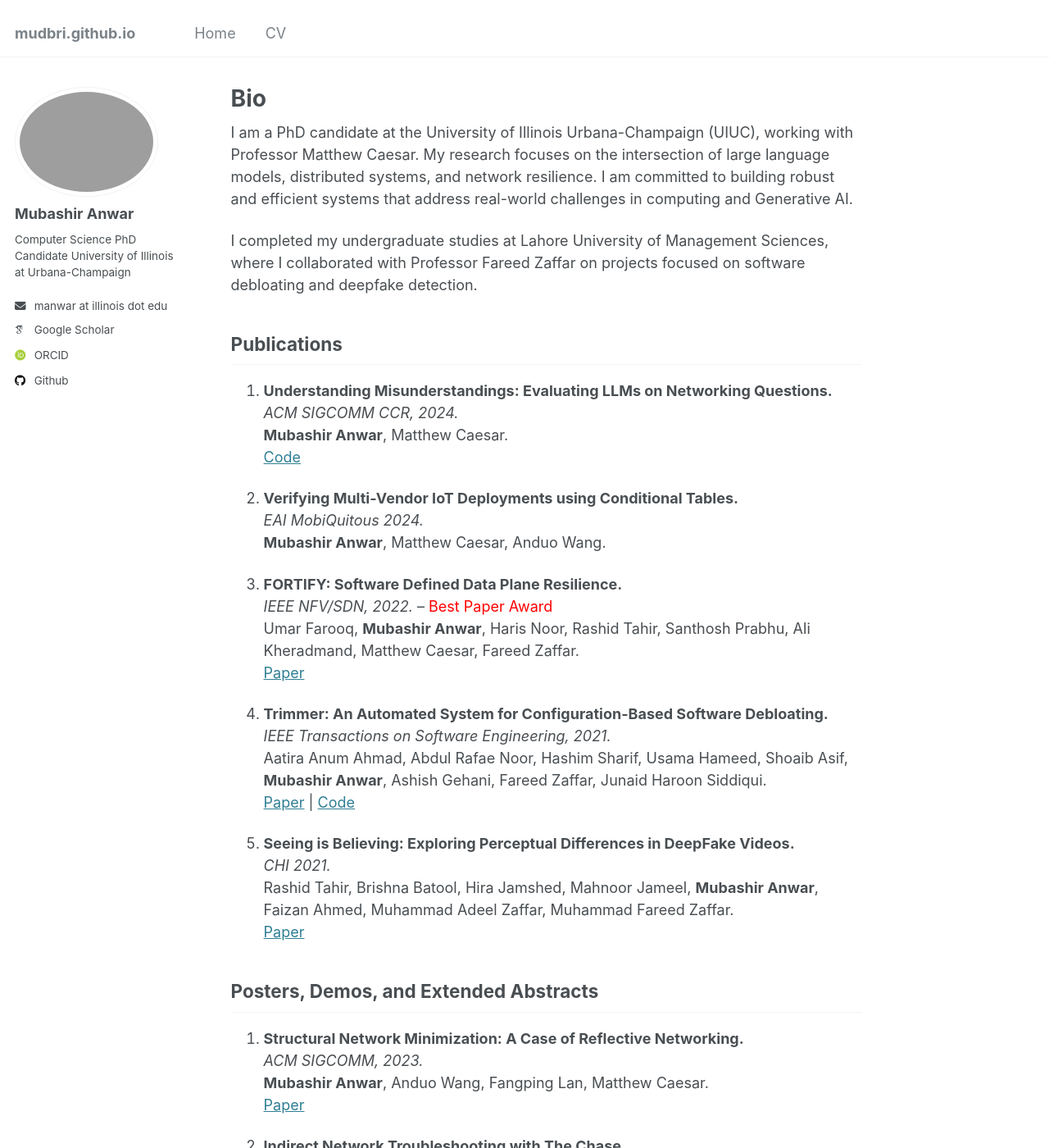
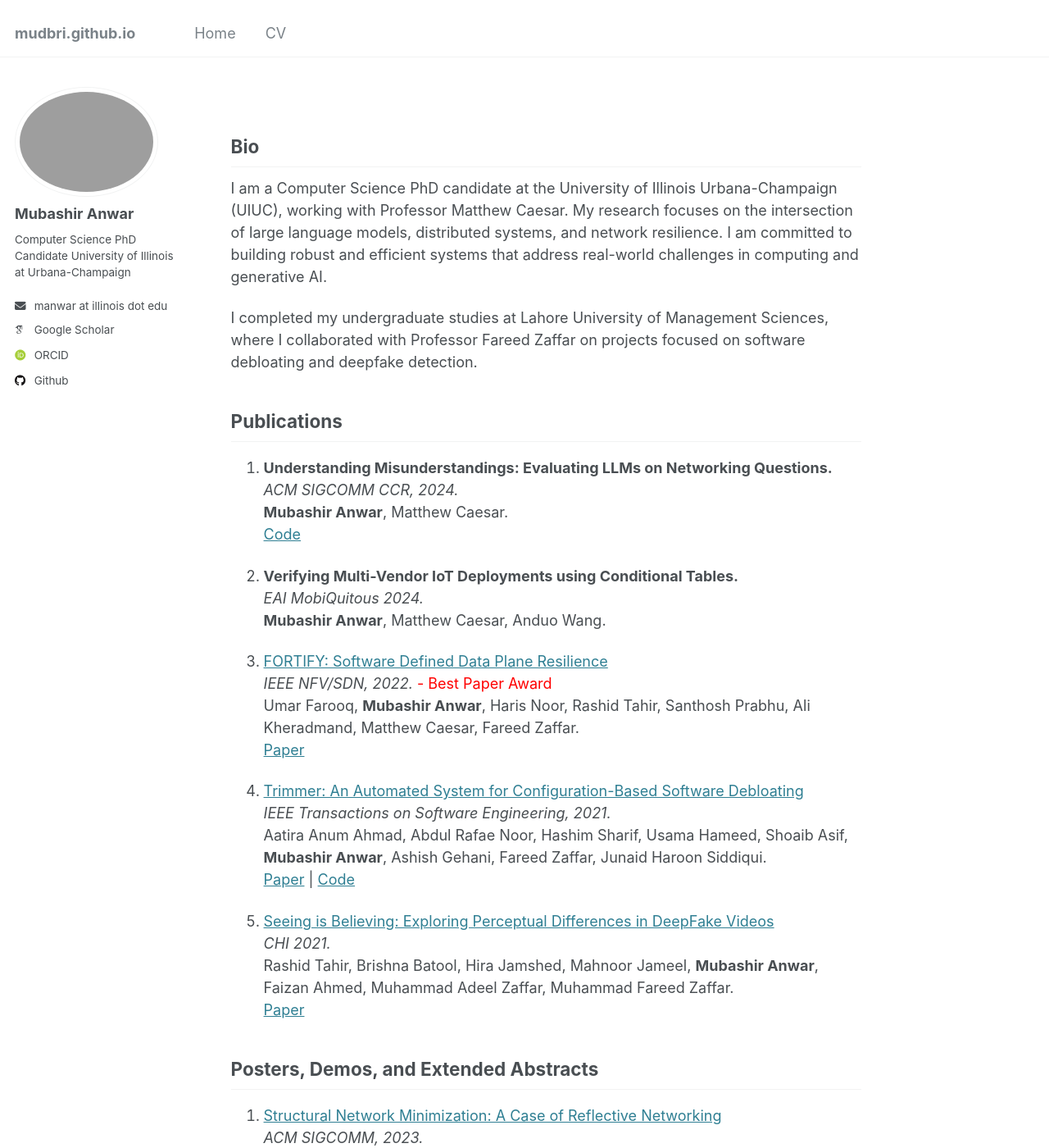
Before and after one commit to mudbri/mudbri.github.io, a Jekyll site: the page built from _pages/about.md, in a window 1280 px wide and 1400 px high. Shown: the whole window at 82% size. Built offline with Jekyll 4.4.1, drawn with Linux system fonts in a browser that asks for light colours; some web fonts are replaced; some of the changed text lies outside the part shown.

Commit message:
Update about.md

```diff
--- a/_pages/about.md
+++ b/_pages/about.md
@@ -1,15 +1,15 @@
 ---
 permalink: /
-title: "Bio"
+title: ""
 author_profile: true
 redirect_from:
   - /about/
   - /about.html
 ---
 
-<!-- Bio
------- -->
-I am a PhD candidate at the University of Illinois Urbana-Champaign (UIUC), working with Professor Matthew Caesar. My research focuses on the intersection of large language models, distributed systems, and network resilience. I am committed to building robust and efficient systems that address real-world challenges in computing and Generative AI.
+Bio
+------
+I am a Computer Science PhD candidate at the University of Illinois Urbana-Champaign (UIUC), working with Professor Matthew Caesar. My research focuses on the intersection of large language models, distributed systems, and network resilience. I am committed to building robust and efficient systems that address real-world challenges in computing and generative AI.
 
 I completed my undergraduate studies at Lahore University of Management Sciences, where I collaborated with Professor Fareed Zaffar on projects focused on software debloating and deepfake detection.
 
@@ -24,39 +24,39 @@ Publications
    **Mubashir Anwar**, Matthew Caesar, Anduo Wang.
    <!-- [Paper](https://dl.acm.org/doi/abs/10.1145/3411764.3445699) | [Code](https://github.com/nsgLUMS/cellclone) -->
 
-3. **FORTIFY: Software Defined Data Plane Resilience.**
-   *IEEE NFV/SDN, 2022.*  – <span style="color:red;">Best Paper Award</span><br>
+3. [FORTIFY: Software Defined Data Plane Resilience](https://ieeexplore.ieee.org/abstract/document/9974617)
+   *IEEE NFV/SDN, 2022.*  <span style="color:red;">- Best Paper Award</span><br>
   Umar Farooq, **Mubashir Anwar**, Haris Noor, Rashid Tahir, Santhosh Prabhu, Ali Kheradmand, Matthew Caesar, Fareed Zaffar.<br>
-   [Paper](https://ieeexplore.ieee.org/abstract/document/9974617)
+  [Paper](https://ieeexplore.ieee.org/abstract/document/9974617)
 
-4. **Trimmer: An Automated System for Configuration-Based Software Debloating.**
+4. [Trimmer: An Automated System for Configuration-Based Software Debloating](https://ieeexplore.ieee.org/document/9478582)
    *IEEE Transactions on Software Engineering, 2021.*
    Aatira Anum Ahmad, Abdul Rafae Noor, Hashim Sharif, Usama Hameed, Shoaib Asif, **Mubashir Anwar**, Ashish Gehani, Fareed Zaffar, Junaid Haroon Siddiqui.<br>
    [Paper](https://ieeexplore.ieee.org/document/9478582) | [Code](https://github.com/ashish-gehani/Trimmer)
 
-5. **Seeing is Believing: Exploring Perceptual Differences in DeepFake Videos.**
+5. [Seeing is Believing: Exploring Perceptual Differences in DeepFake Videos](https://dl.acm.org/doi/abs/10.1145/3411764.3445699)
    *CHI 2021.*
    Rashid Tahir, Brishna Batool, Hira Jamshed, Mahnoor Jameel, **Mubashir Anwar**, Faizan Ahmed, Muhammad Adeel Zaffar, Muhammad Fareed Zaffar.<br>
    [Paper](https://dl.acm.org/doi/abs/10.1145/3411764.3445699)
 
 Posters, Demos, and Extended Abstracts
 ------
-1. **Structural Network Minimization: A Case of Reflective Networking.**
+1. [Structural Network Minimization: A Case of Reflective Networking](https://dl.acm.org/doi/abs/10.1145/3603269.3610847)
    *ACM SIGCOMM, 2023.*
    **Mubashir Anwar**, Anduo Wang, Fangping Lan, Matthew Caesar.<br>
-   [Paper](https://dl.acm.org/doi/abs/10.1145/3603269.3610847)
+    [Paper](https://dl.acm.org/doi/abs/10.1145/3603269.3610847)
 
-2. **Indirect Network Troubleshooting with The Chase.**
+2. [Indirect Network Troubleshooting with The Chase](https://dl.acm.org/doi/abs/10.1145/3600061.3603137)
    *APNet 2023.*
    **Mubashir Anwar**, Fangping Lan, Anduo Wang, Matthew Caesar.<br>
-   [Paper](https://dl.acm.org/doi/abs/10.1145/3600061.3603137)
+    [Paper](https://dl.acm.org/doi/abs/10.1145/3600061.3603137)
 
-3. **Structural Semantics Management: an Application of the Chase in Networking.**
+3. [Structural Semantics Management: an Application of the Chase in Networking](https://www.computer.org/csdl/proceedings-article/mascots/2023/10387636/1TKR5FvZiBq)
    *MASCOTS 2023.*
    Anduo Wang, **Mubashir Anwar**, Fangping Lan, Matthew Caesar.<br>
-   [Paper](https://www.computer.org/csdl/proceedings-article/mascots/2023/10387636/1TKR5FvZiBq)
+  [Paper](https://www.computer.org/csdl/proceedings-article/mascots/2023/10387636/1TKR5FvZiBq)
 
-4. **Trimmer: Context-Specific Code Reduction.**
+4. [Trimmer: Context-Specific Code Reduction](https://dl.acm.org/doi/10.1145/3551349.3559529)
    *IEEE/ACM ASE, 2022.*
    Aatira Anum Ahmad, **Mubashir Anwar**, Hashim Sharif, Ashish Gehani, Fareed Zaffar.<br>
    [Paper](https://dl.acm.org/doi/10.1145/3551349.3559529) | [Code](https://github.com/ashish-gehani/Trimmer)
```
